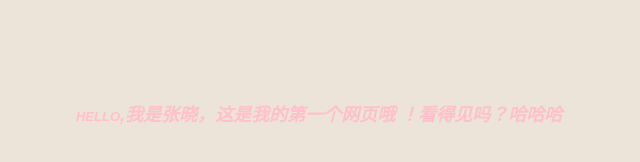
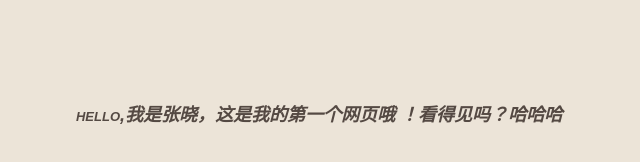
Before and after one commit to jiandandekuaile/jiandandekuaile.githup.com, a plain HTML site: page index.html in a window 1280 px wide. Shown: the whole page, without its empty margins (321-961 px from the left). Drawn offline with Linux system fonts and the light colour scheme.

Commit message:
Update index.html

```diff
--- a/index.html
+++ b/index.html
@@ -16,7 +16,7 @@
         margin:100px 0;
          text-align:center;
          font:italic small-caps bold 18px Simsun,arial,sans-serif;
-         color:pink;
+         color：#000;
 
       }
     </style>
```
